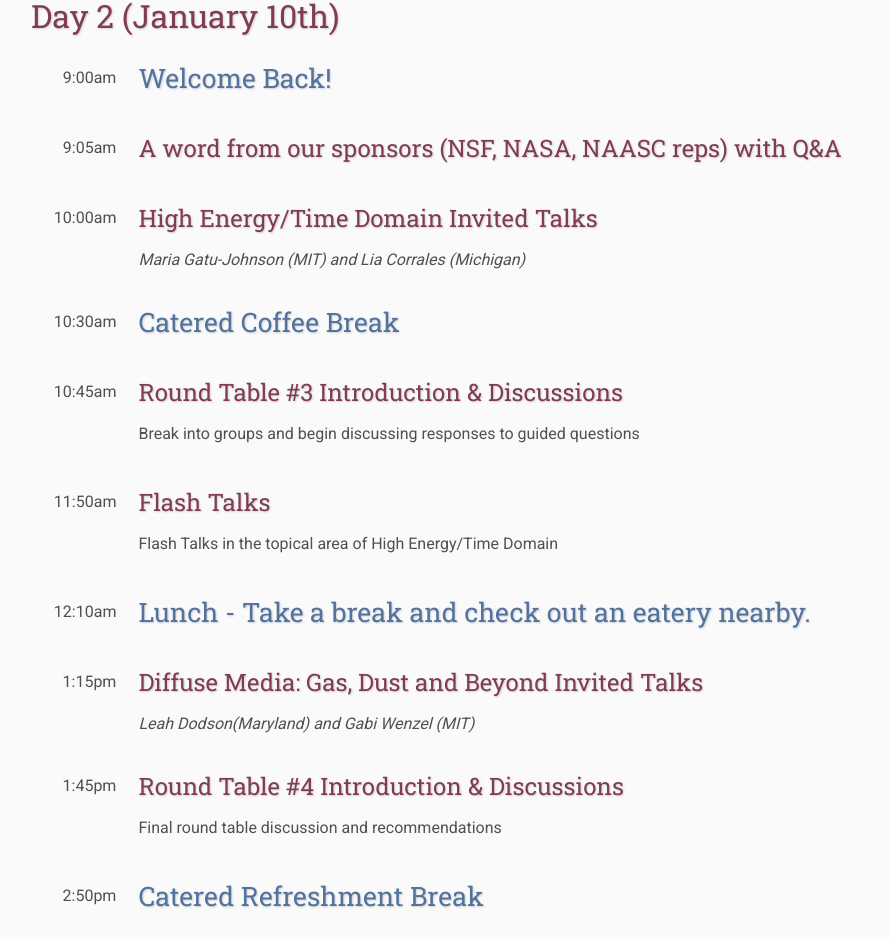
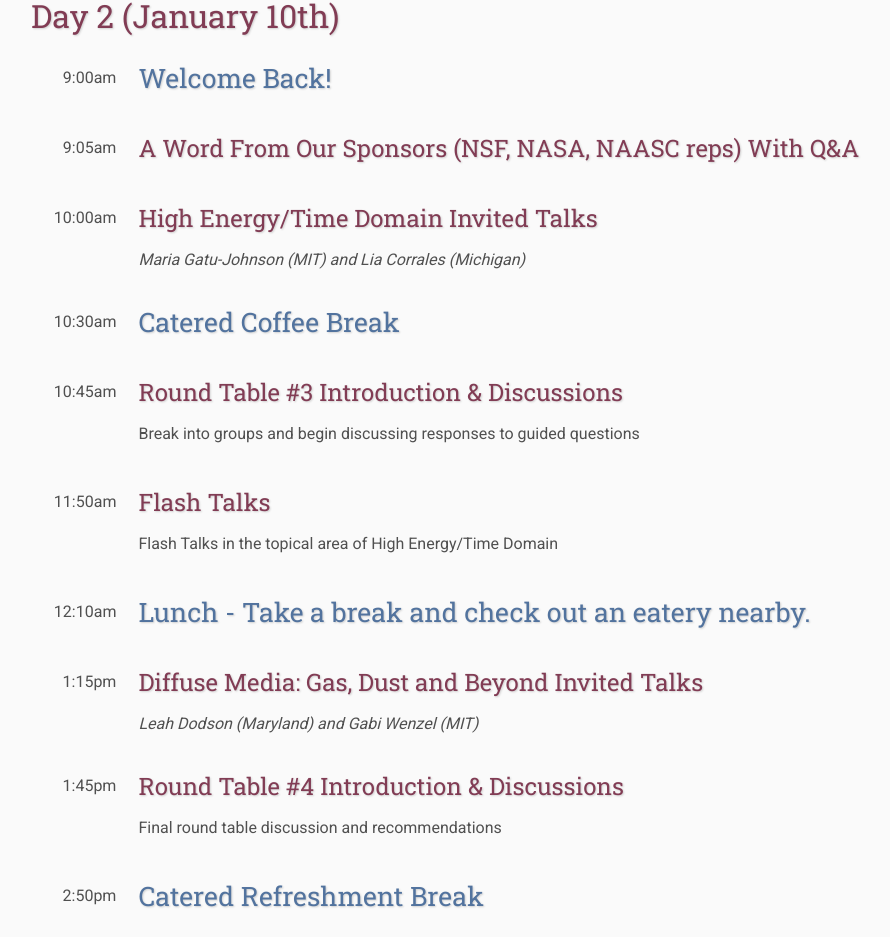
Before and after one commit to labastro-workshop/labastro-workshop.github.io, a plain HTML site: page program/index.html in a window 1280 px wide. Shown: the part 2734-3671 px from the top of the page, without its empty margins (109-999 px from the left). Drawn offline with nearby package versions, Linux system fonts and the light colour scheme; some packages are replaced by stand-ins of ours; files that its build step writes are made by us from their sources.

Commit message:
Update index.html

```diff
--- a/program/index.html
+++ b/program/index.html
@@ -335,7 +335,7 @@
                 9:05am
             </td>
             <td class="title">
-                A word from our sponsors (NSF, NASA, NAASC reps) with Q&ampA
+                A Word From Our Sponsors (NSF, NASA, NAASC reps) With Q&ampA
             </td>
         </tr>
         <tr>
@@ -428,7 +428,7 @@
         </tr>
         <tr>
             <td class="speaker">
-                Leah Dodson(Maryland) and Gabi Wenzel (MIT)
+                Leah Dodson (Maryland) and Gabi Wenzel (MIT)
             </td>
         </tr>
         <tr>
```
